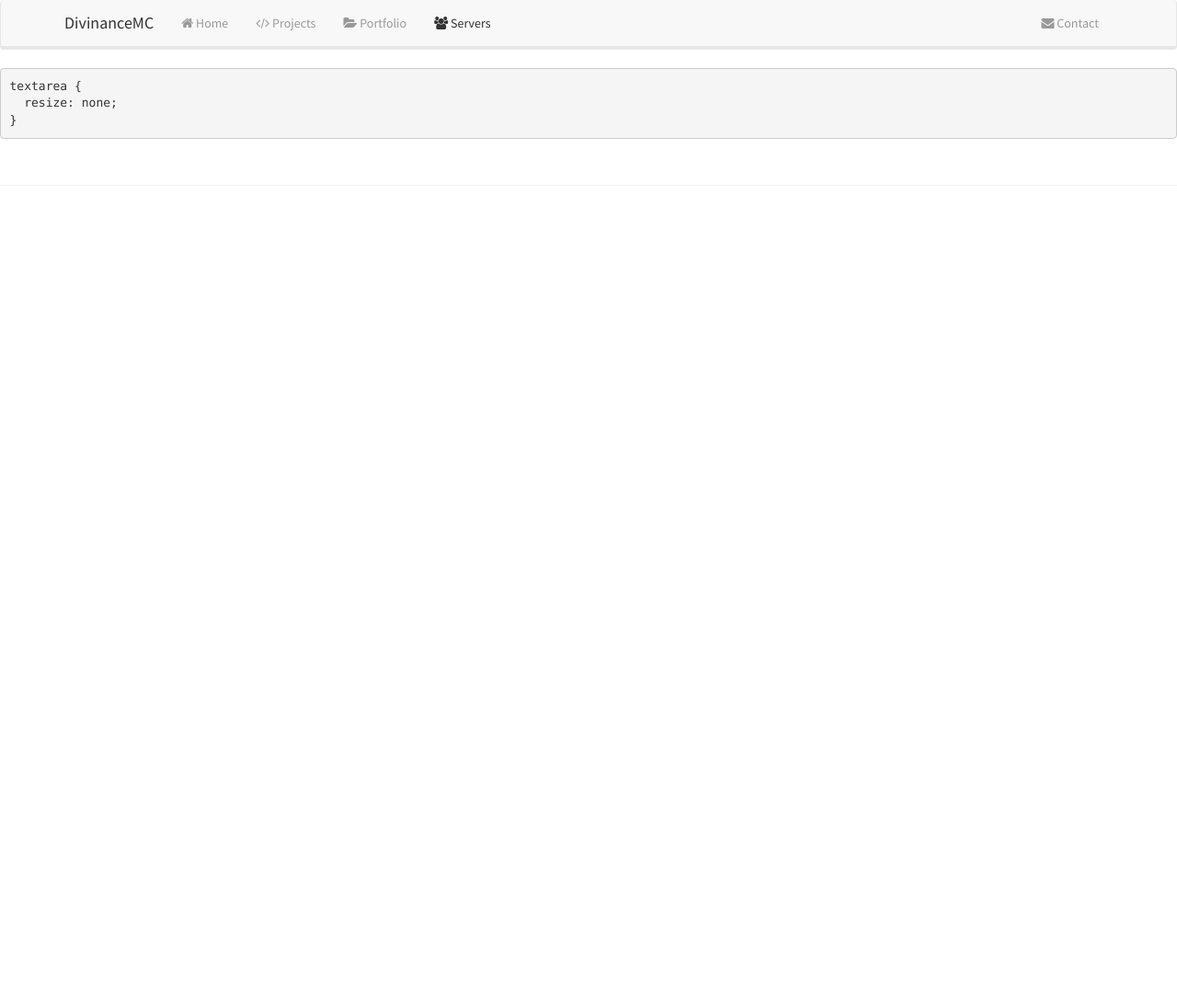
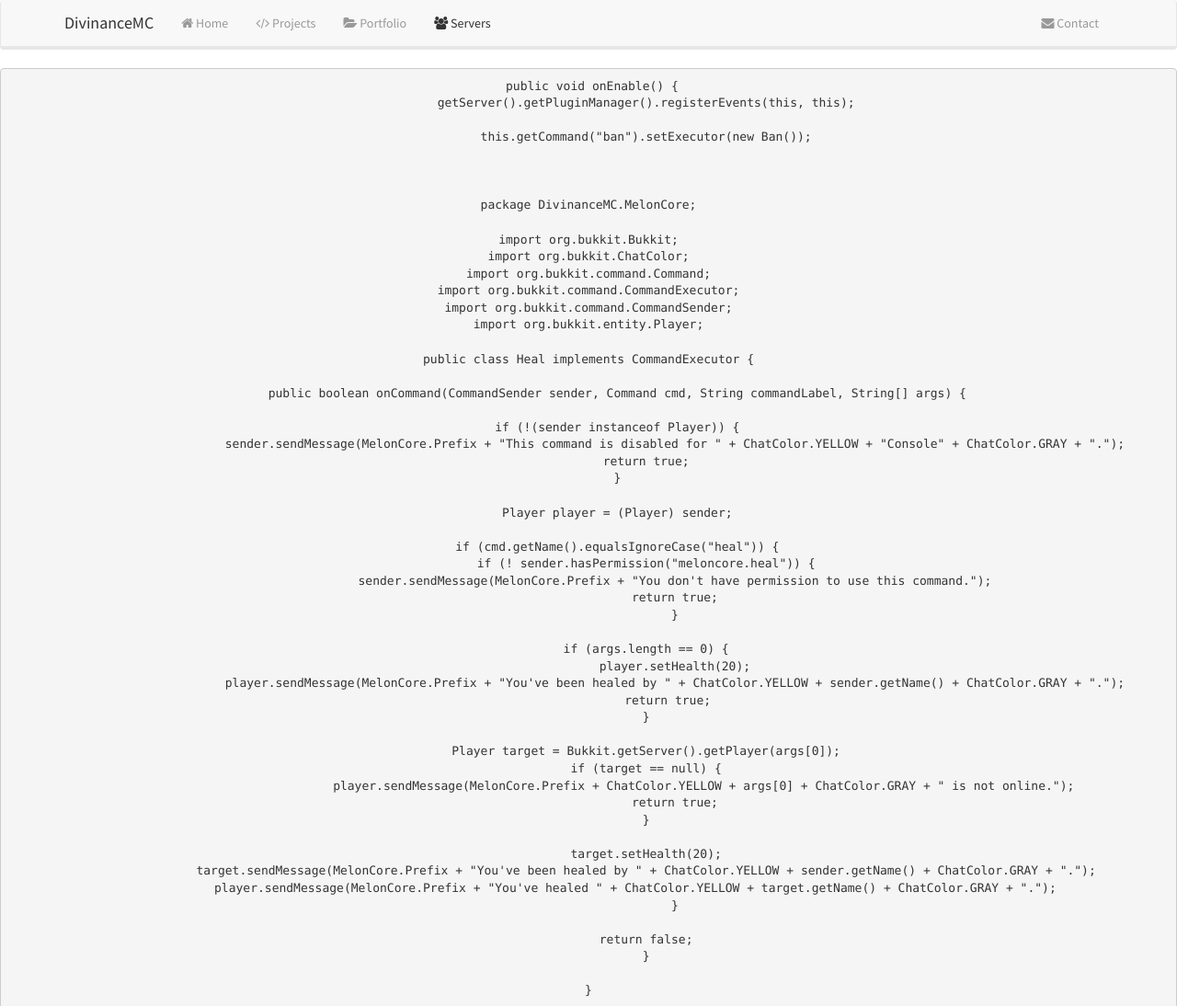
Before and after one commit to DivinanceMC/DivinanceMC.github.io, a plain HTML site: page tutorials/1/index.html in a window 1280 px wide. Shown: the top 1094 px of the page at 92% size. Before the commit the page ends 800 px from the top, so only its background shows below. Drawn offline with Linux system fonts and the light colour scheme; some icons are missing.

Commit message:
Added code.

```diff
--- a/tutorials/1/index.html
+++ b/tutorials/1/index.html
@@ -37,10 +37,61 @@
     </div>
 
   <body>
+	<center>
+        <pre class=" language-html" data-number=""><code class=" language-html"> public void onEnable() {
+                getServer().getPluginManager().registerEvents(this, this);
 
-        <pre class=" language-html" data-number=""><code class=" language-html">textarea {
-  resize: none;
-}<div class="line-number" data-start="1" style="top: 0px;"></div><div class="line-number" data-start="2" style="top: 19px;"></div><div class="line-number" data-start="3" style="top: 38px;"></div></code></pre>
+                this.getCommand("ban").setExecutor(new Ban());
+
+
+
+package DivinanceMC.MelonCore;
+
+import org.bukkit.Bukkit;
+import org.bukkit.ChatColor;
+import org.bukkit.command.Command;
+import org.bukkit.command.CommandExecutor;
+import org.bukkit.command.CommandSender;
+import org.bukkit.entity.Player;
+
+public class Heal implements CommandExecutor {
+
+	public boolean onCommand(CommandSender sender, Command cmd, String commandLabel, String[] args) {
+
+        if (!(sender instanceof Player)) {
+        		sender.sendMessage(MelonCore.Prefix + "This command is disabled for " + ChatColor.YELLOW + "Console" + ChatColor.GRAY + ".");
+                return true;
+        }
+
+        Player player = (Player) sender;
+
+        if (cmd.getName().equalsIgnoreCase("heal")) {
+        	if (! sender.hasPermission("meloncore.heal")) {
+    			sender.sendMessage(MelonCore.Prefix + "You don't have permission to use this command.");
+    			return true;
+    			}
+
+                if (args.length == 0) {
+                        player.setHealth(20);
+                        player.sendMessage(MelonCore.Prefix + "You've been healed by " + ChatColor.YELLOW + sender.getName() + ChatColor.GRAY + ".");
+                        return true;
+                }
+
+                Player target = Bukkit.getServer().getPlayer(args[0]);
+                if (target == null) {
+                		player.sendMessage(MelonCore.Prefix + ChatColor.YELLOW + args[0] + ChatColor.GRAY + " is not online.");
+                        return true;
+                }
+
+                target.setHealth(20);
+                target.sendMessage(MelonCore.Prefix + "You've been healed by " + ChatColor.YELLOW + sender.getName() + ChatColor.GRAY + ".");
+                player.sendMessage(MelonCore.Prefix + "You've healed " + ChatColor.YELLOW + target.getName() + ChatColor.GRAY + ".");
+        		}
+
+		return false;
+		}
+
+}<div class="line-number" data-start="1" style="top: 0px;"></div><div class="line-number" data-start="2" style="top: 19px;"></div><div class="line-number" data-start="3" style="top: 38px;"></div></code></pre></center>
 
 <br>
 
```
